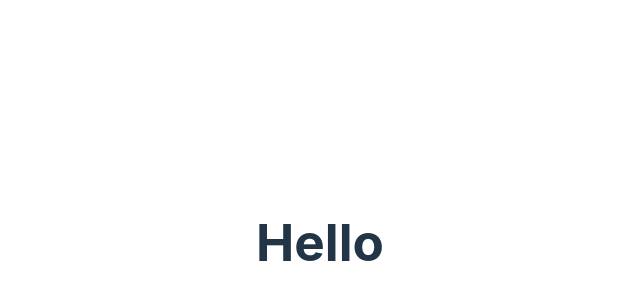
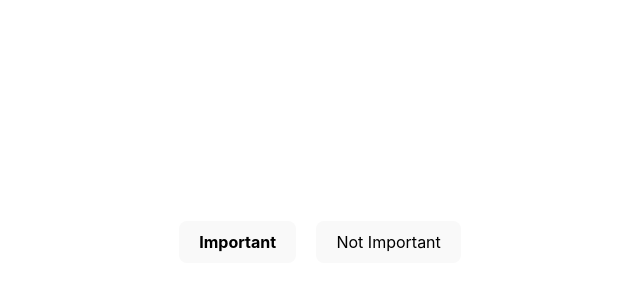
Before and after one commit to EmanTurk/ReactAssignments-01, a React (Vite) app in the folder reactVite-Assignments/: page / in a window 1280 px wide. Shown: the part 158-458 px from the top of the page, without its empty margins (320-960 px from the left). Built offline with nearby package versions, Linux system fonts and the light colour scheme.

Commit message:
finished

```diff
--- a/reactVite-Assignments/src/App.css
+++ b/reactVite-Assignments/src/App.css
@@ -4,3 +4,12 @@
   padding: 2rem;
   text-align: center;
 }
+
+.container{
+
+  display: flex;
+  background-color: rgb(255, 255, 255);
+  padding: 10px;
+  border-radius: 10px;
+  gap: 20px;
+}
--- a/reactVite-Assignments/src/App.jsx
+++ b/reactVite-Assignments/src/App.jsx
@@ -1,15 +1,15 @@
 import { useState } from 'react'
 import './App.css'
-import './button'
+import Button from './button';
 
 function App() {
-
   return (
-    <>
-
-     <h1>Hello</h1>
-    </>
-  )
+    //render twice= use it twice here/
+    <div className='container'>
+      <Button text="Important" isBold={true} />
+      <Button text="Not Important" isBold={false} />
+    </div>
+  );
 }
 
 export default App
--- a/reactVite-Assignments/src/button.jsx
+++ b/reactVite-Assignments/src/button.jsx
@@ -0,0 +1,15 @@
+import React from 'react';
+
+function Button({ text, isBold }) {
+  const style = {
+    fontWeight: isBold ? 'bold' : 'normal',
+  };
+
+  return (
+    <button style={style}>
+      {text}
+    </button>
+  );
+}
+
+export default Button;
```
